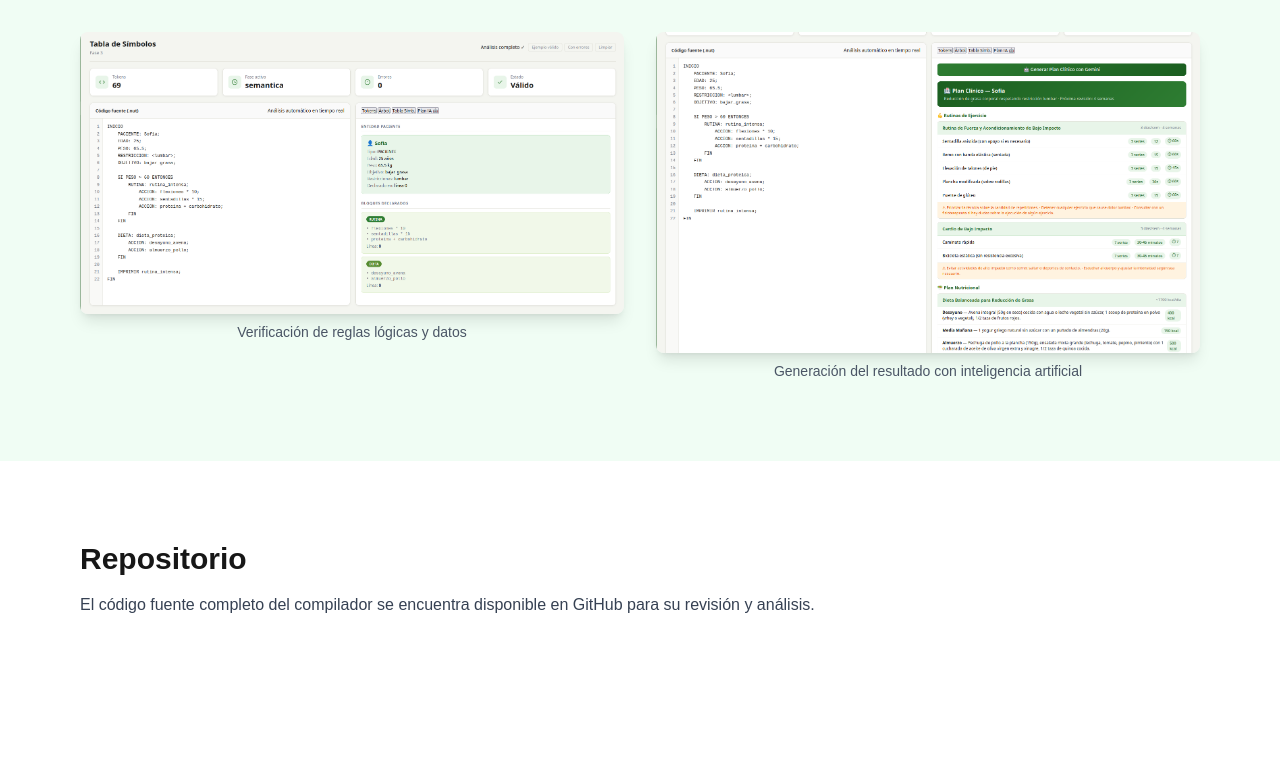
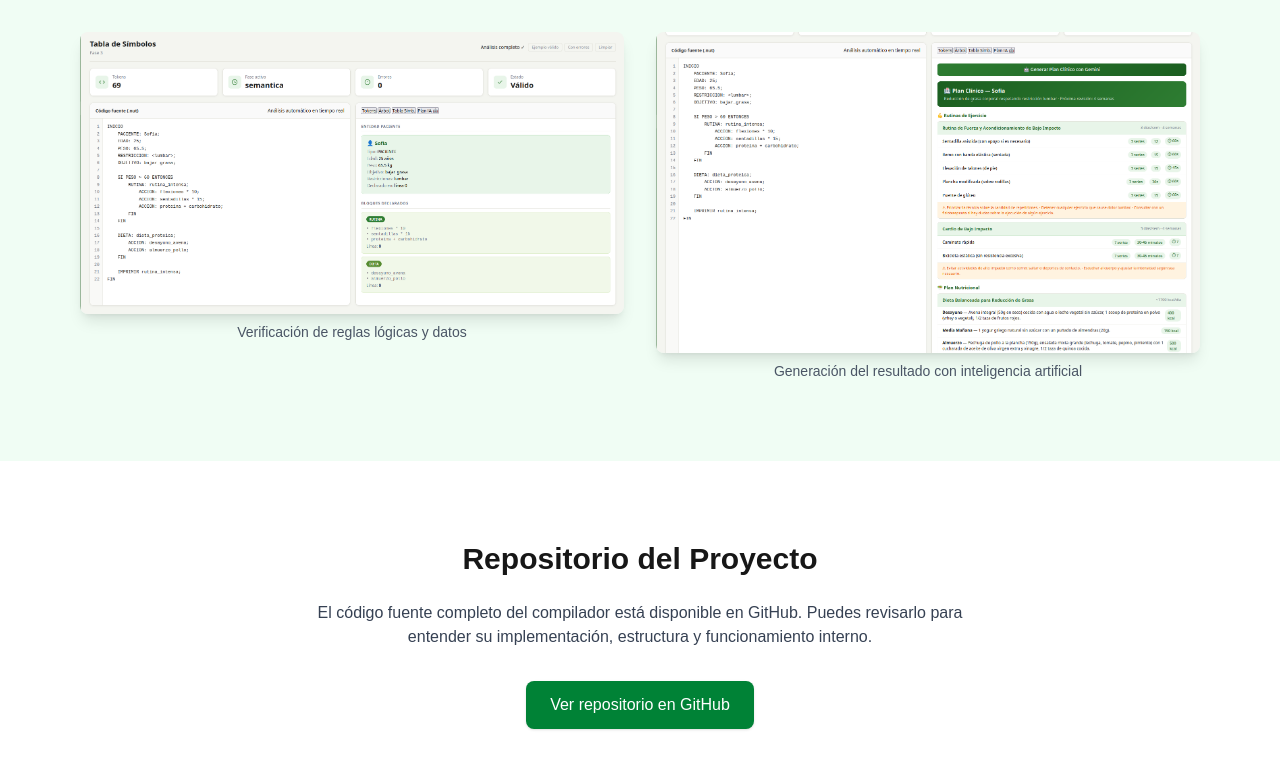
Before and after one commit to Ruben-online/Compilador-Web, a Next.js app: page / in a window 1280 px wide. Shown: the part 5145-5914 px from the top of the page. Before the commit the page ends 5842 px from the top, so only its background shows below. Built offline with nearby package versions, Linux system fonts and the light colour scheme.

Commit message:
feat: agregar enlace al repositorio del compilador

```diff
--- a/src/sections/repository.js
+++ b/src/sections/repository.js
@@ -1,12 +1,26 @@
 export default function Repository() {
   return (
     <section id="repo" className="p-20">
-      <h2 className="text-3xl font-bold mb-4">Repositorio</h2>
+      <h2 className="text-3xl font-bold mb-6 text-center">
+        Repositorio del Proyecto
+      </h2>
 
-      <p className="text-gray-700">
-        El código fuente completo del compilador se encuentra disponible en GitHub
-        para su revisión y análisis.
+      <p className="text-gray-700 mb-8 text-center max-w-2xl mx-auto">
+        El código fuente completo del compilador está disponible en GitHub.
+        Puedes revisarlo para entender su implementación, estructura y funcionamiento interno.
       </p>
+
+      <div className="flex justify-center">
+        <a
+          href="https://github.com/Ruben-online/lexical-analyzer.git"
+          target="_blank"
+          rel="noopener noreferrer"
+          className="bg-green-700 text-white px-6 py-3 rounded-lg shadow hover:bg-green-800 transition"
+        >
+          Ver repositorio en GitHub
+        </a>
+      </div>
+
     </section>
   );
 }
```
